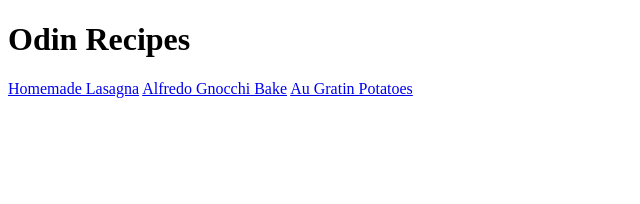
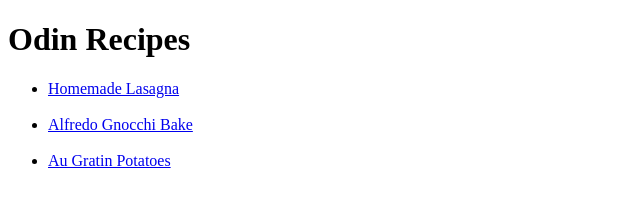
Before and after one commit to kfox8637/odin-recipes, a plain HTML site: page index.html in a window 1280 px wide. Shown: the whole page, without its empty margins (0-640 px from the left). Drawn offline with Linux system fonts and the light colour scheme.

Commit message:
placed anchor tags in an unordered list for better readability

```diff
--- a/index.html
+++ b/index.html
@@ -5,9 +5,13 @@
     <meta name="viewport" content="width=device-width, initial-scale=1.0" />
     <title>Odin Recipes</title>
     <h1>Odin Recipes</h1>
-    <a href="./recipes/lasagna.html">Homemade Lasagna</a>
-    <a href="./recipes/alfredo.html">Alfredo Gnocchi Bake</a>
-    <a href="./recipes/au-gratin.html">Au Gratin Potatoes</a>
+    <ul>
+      <li><a href="./recipes/lasagna.html">Homemade Lasagna</a></li>
+      <br />
+      <li><a href="./recipes/alfredo.html">Alfredo Gnocchi Bake</a></li>
+      <br />
+      <li><a href="./recipes/au-gratin.html">Au Gratin Potatoes</a></li>
+    </ul>
   </head>
   <body></body>
 </html>
```
